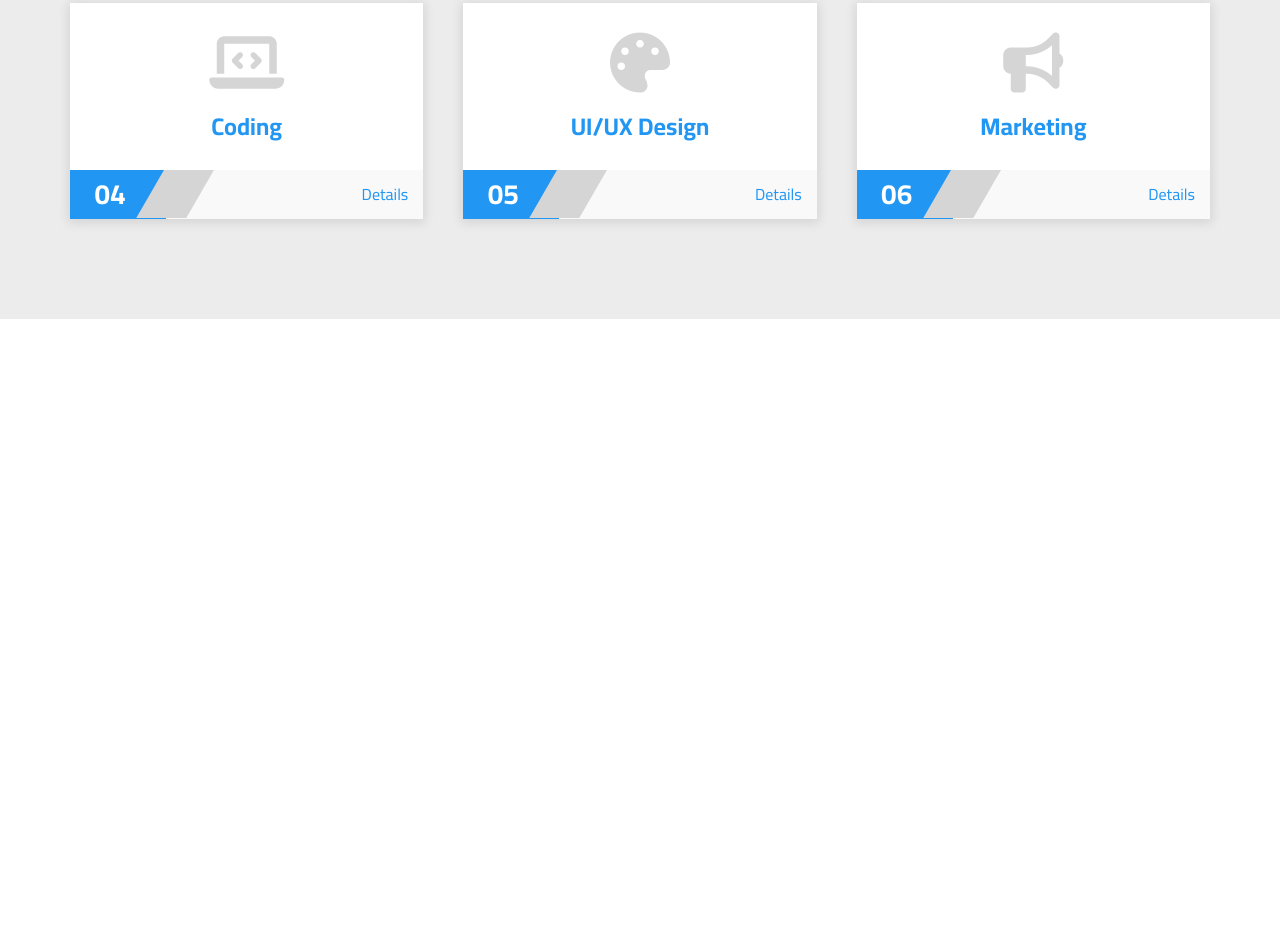
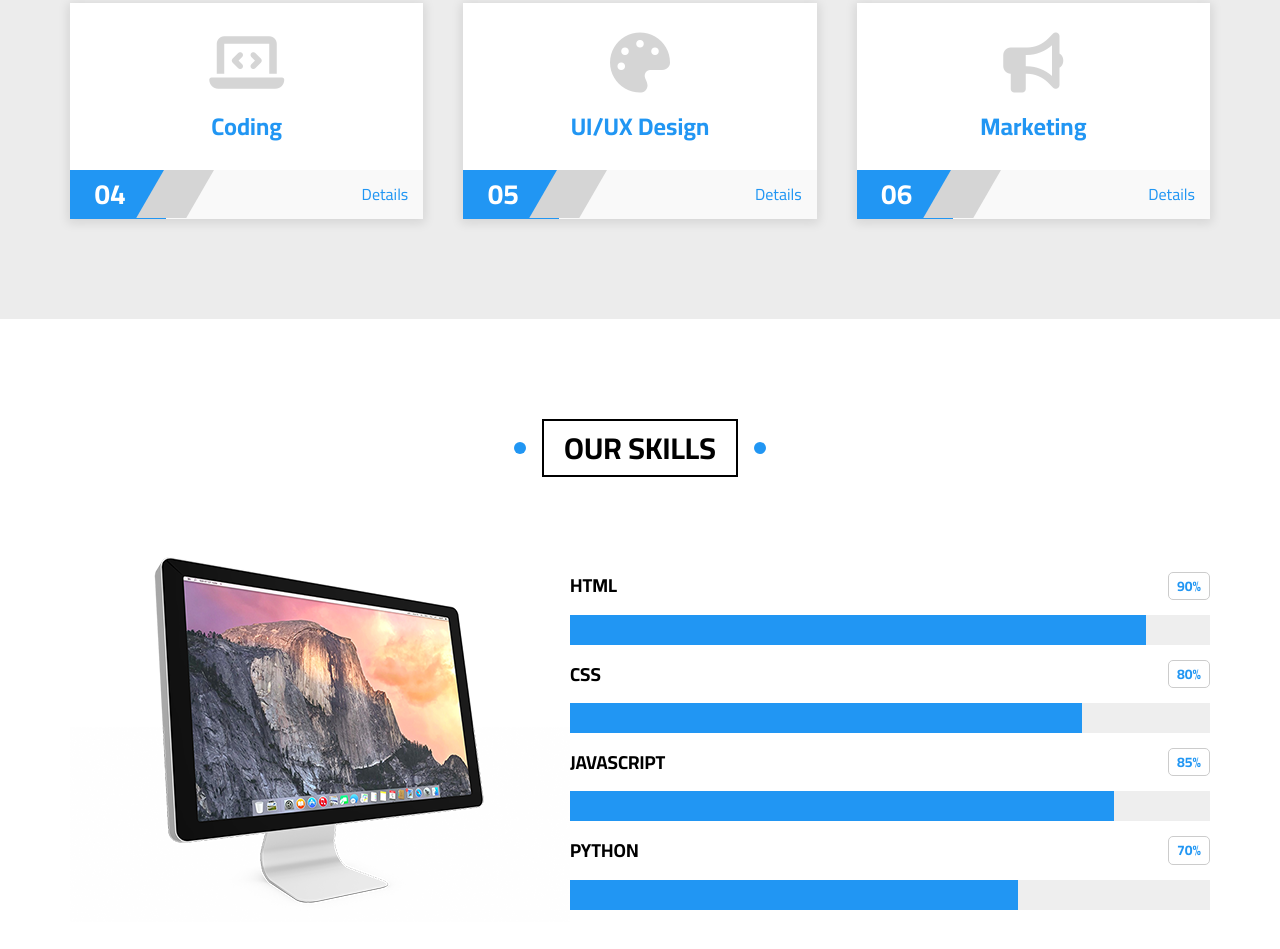
Before and after one commit to karimelkh/front-end-project-three, a plain HTML site: page index.html in a window 1280 px wide. Shown: the part 7119-8068 px from the top of the page. Before the commit the page ends 7438 px from the top, so only its background shows below. Drawn offline with Linux system fonts and the light colour scheme.

Commit message:
add skills section

```diff
--- a/css/main.css
+++ b/css/main.css
@@ -783,7 +783,52 @@ header .container .mega-menu .links li a i {
     transform: skewX(-30deg);
     background-color: #d5d5d5;
 }
+/* / Services */
+
+/* Skills */
+.skills {
+    padding-top: var(--section-padding, 100px);
+    padding-bottom: var(--section-padding, 100px);
+}
+.skills .container {
+    display: flex;
+}
+@media (max-width: 991px) {
+    .skills .container img {
+        display: none;
+    }
+}
+.skills .container .skill-bars {
+    flex-grow: 1;
+}
+.skills .container .skill-bars .bar h3 {
+    margin: 15px 0;
+    display: flex;
+    justify-content: space-between;
+    align-items: center;
+    text-transform: uppercase;
+}
+.skills .container .skill-bars .bar h3 span {
+    padding: 5px 8px;
+    font-size: 14px;
+    font-weight: 700;
+    border: 1.5px solid #ccc;
+    border-radius: 5px;
+    color: var(--main-color, #2196f3);
+}
+.skills .container .skill-bars .bar .progress {
+    width: 100%;
+    height: 30px;
+    background-color: #eee;
+}
+.skills .container .skill-bars .bar .progress span {
+    height: 100%;
+    display: inline-block;
+    position: relative;
+    z-index: 1;
+    background-color: var(--main-color, #2196f3);
+}
 
 
 
-/* / Services */
+/* / Skills */
--- a/index.html
+++ b/index.html
@@ -725,6 +725,60 @@
     </section>
     <!-- / Services -->
 
+    <!-- Skills -->
+    <section class="skills" id="skills">
+        <h1 class="main-title">our skills</h1>
+        <div class="container">
+            <img src="images/skills.png">
+            <div class="skill-bars">
+
+                <!-- html -->
+                <div class="bar">
+                    <h3>
+                        html
+                        <span>90%</span>
+                    </h3>
+                    <div class="progress">
+                        <span style="width: 90%;"></span>
+                    </div>
+                </div>
+
+                <!-- css -->
+                <div class="bar">
+                    <h3>
+                        css
+                        <span>80%</span>
+                    </h3>
+                    <div class="progress">
+                        <span style="width: 80%;"></span>
+                    </div>
+                </div>
+
+                <!-- html -->
+                <div class="bar">
+                    <h3>
+                        Javascript
+                        <span>85%</span>
+                    </h3>
+                    <div class="progress">
+                        <span style="width: 85%;"></span>
+                    </div>
+                </div>
+
+                <!-- html -->
+                <div class="bar">
+                    <h3>
+                        python
+                        <span>70%</span>
+                    </h3>
+                    <div class="progress">
+                        <span style="width: 70%;"></span>
+                    </div>
+                </div>
+            </div>
+        </div>
+    </section>
+    <!-- / Skills -->
 
 
 
```
